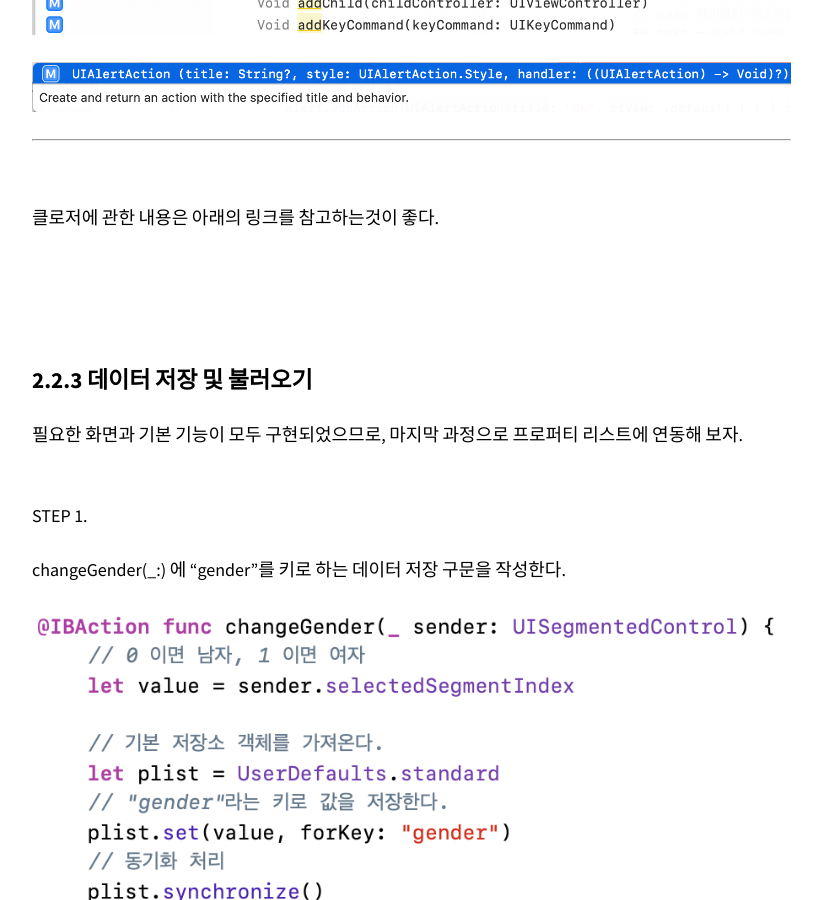
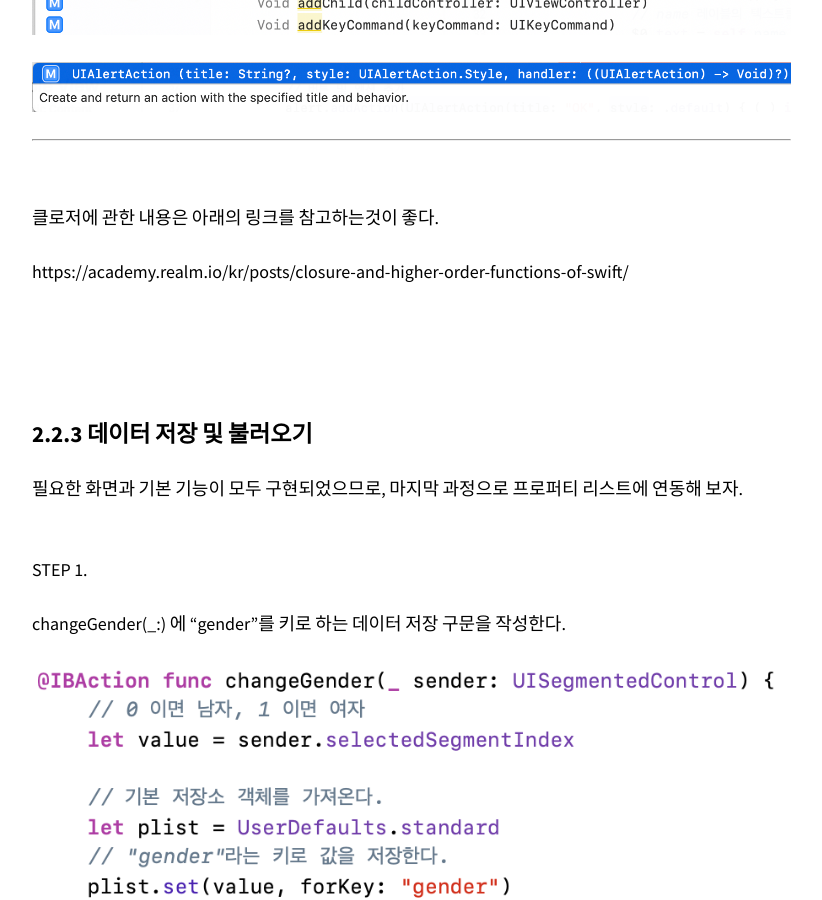
Before and after one commit to jxxnnee/minkkkjoon.github.io, a Jekyll site: the page built from _posts/2019-07-22-user-defaults.md, in a window 1280 px wide and 900 px high, scrolled down 8550 px. Shown: the whole window, without its empty margins (343-1165 px from the left). Built offline with Jekyll 4.4.1, drawn with Linux system fonts in a browser that asks for light colours; nearby versions of some CDN libraries; part of the change alters nothing that is shown.

Commit message:
Update 2019-07-22-user-defaults.md

```diff
--- a/_posts/2019-07-22-user-defaults.md
+++ b/_posts/2019-07-22-user-defaults.md
@@ -222,7 +222,9 @@ tableView(_:didSelectRowAt:) 메소드에 다음과 같은 내용을 작성한
 
 클로저에 관한 내용은 아래의 링크를 참고하는것이 좋다.
 
-[Swift 클로저 및 고차 함수 이해하기]: https://academy.realm.io/kr/posts/closure-and-higher-order-functions-of-swift/
+[Swift의 클로저 및 고차 함수 이해하기]: https://academy.realm.io/kr/posts/closure-and-higher-order-functions-of-swift/	"Swift의 클로저 및 고차 함수 이해하기"
+
+https://academy.realm.io/kr/posts/closure-and-higher-order-functions-of-swift/
 
 <br>
 
```
